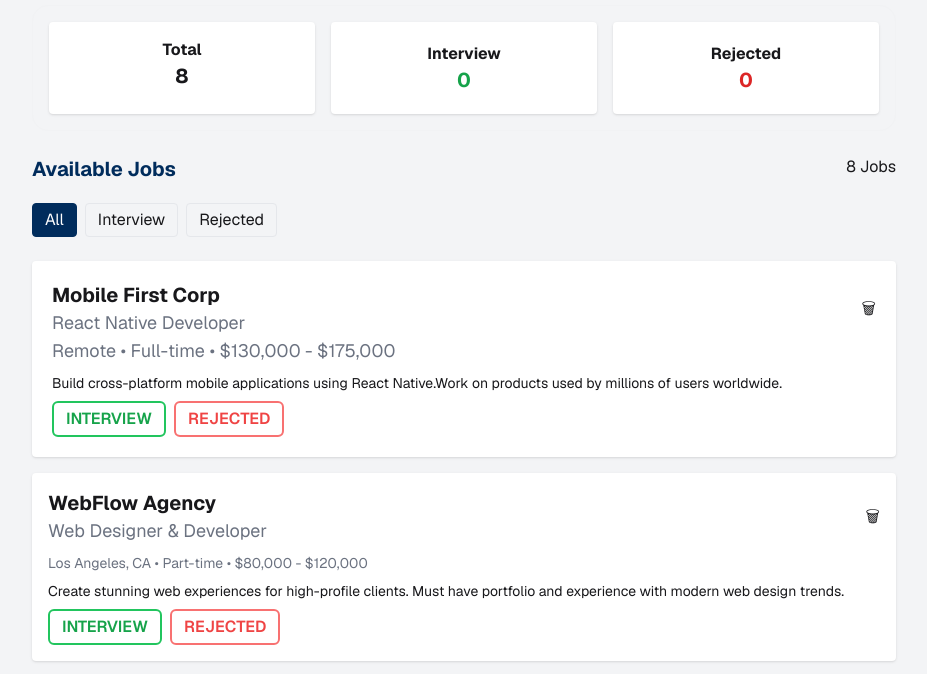
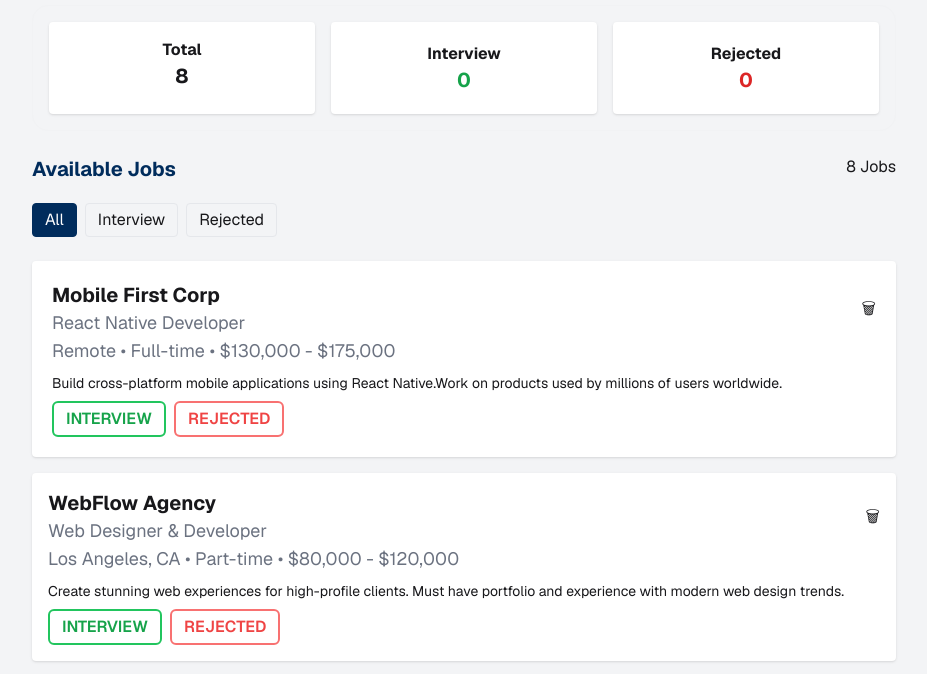
Before and after one commit to Tanvirislam855/assingment-04, a plain HTML site: page index.html in a window 1280 px wide. Shown: the part 75-749 px from the top of the page, without its empty margins (176-1103 px from the left). Drawn offline with nearby package versions, Linux system fonts and the light colour scheme.

Commit message:
text font edit

```diff
--- a/index.html
+++ b/index.html
@@ -14,7 +14,7 @@
         * { font-family: "Geist", sans-serif; }
     </style>
 </head>
-<body class="bg-gray-100">
+<body class="bg-gray-100 min-h-screen">
 <section  class="max-w-4xl mx-auto p-4">
        <!-- titel -->
 <h1 class="text-3xl font-bold mb-7 text-[#002c5c]">
@@ -93,7 +93,7 @@
                     <button onclick="deleteJob(2)">🗑</button>
                 </div>
             </div>
-            <p class="text-sm text-gray-500 mt-2">Los Angeles, CA • Part-time • $80,000 - $120,000</p>
+            <p class="text-xs md:text-lg text-gray-500">Los Angeles, CA • Part-time • $80,000 - $120,000</p>
             <span class="status-badge hidden px-2 py-0.5 rounded text-sm btn btn-outline btn-success">Not Applied</span>
             <p class="mt-2 text-sm">Create stunning web experiences for high-profile clients. Must have portfolio and experience with modern web design trends.</p>
             <div class="flex flex-wrap gap-2 mt-2">
```
